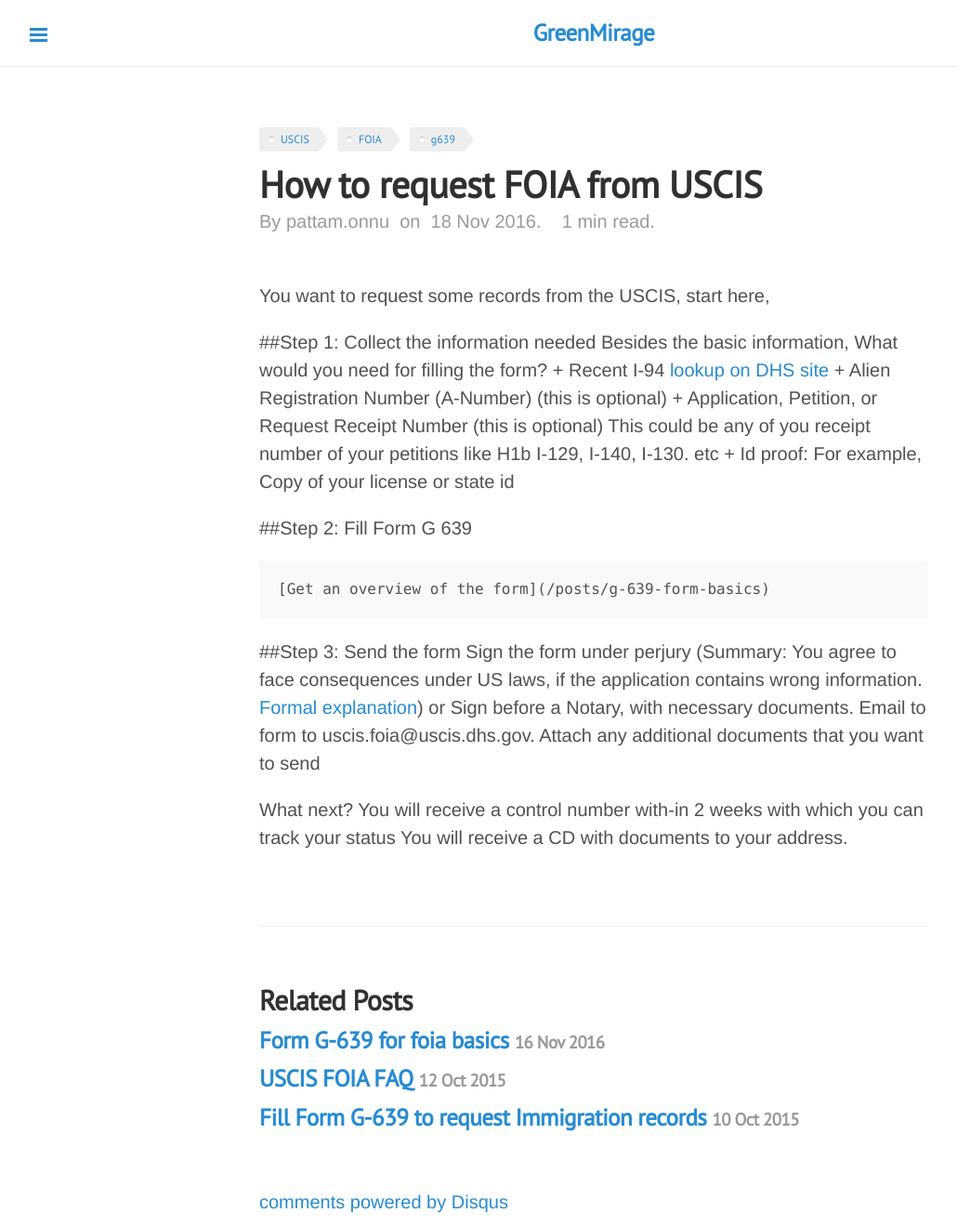
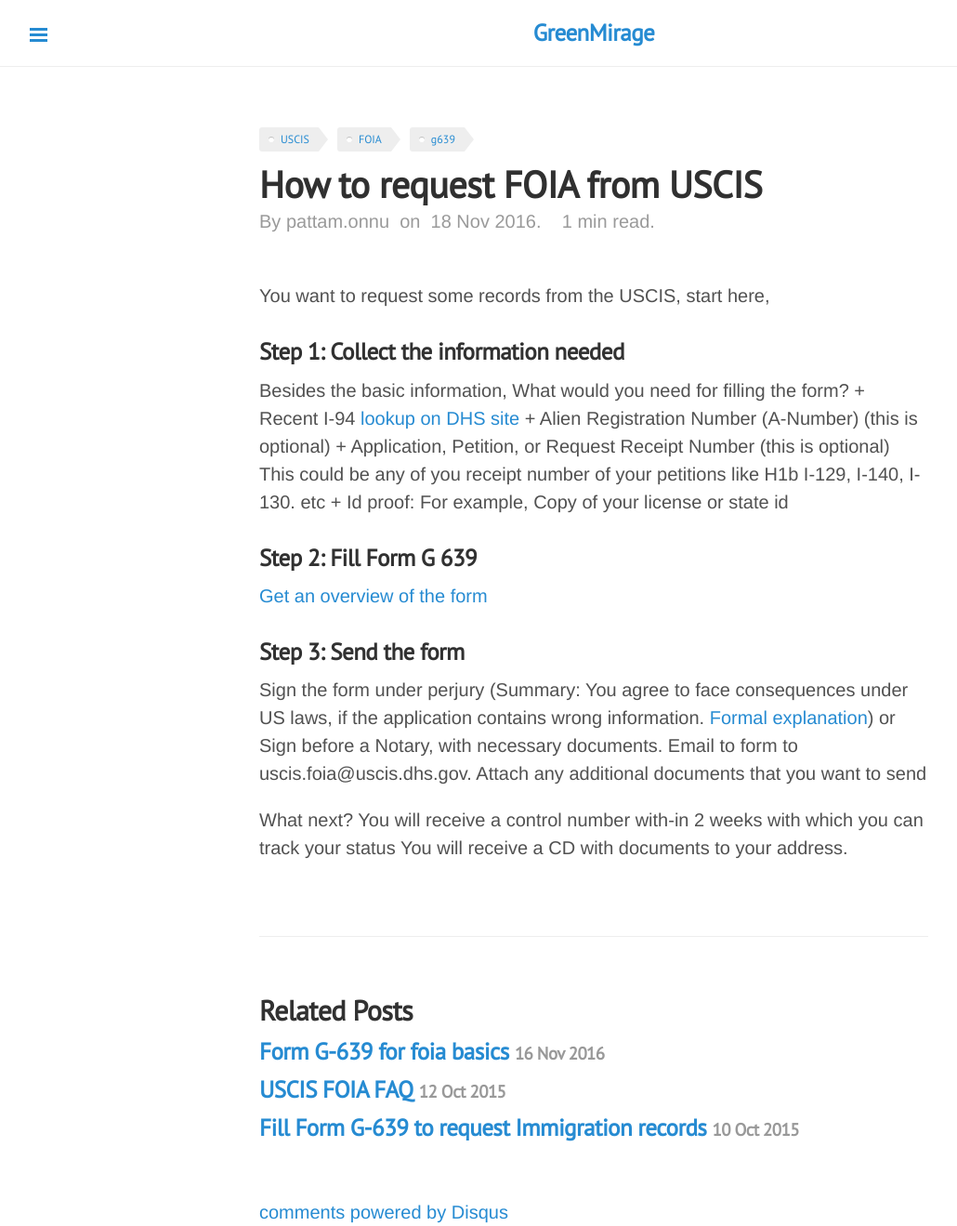
Before and after one commit to gitforwork2/gitforwork.github.io, a Jekyll site: the page built from _posts/2016-11-18-how-to-request-FOIA-from-USCIS.md, in a window 1280 px wide. Shown: the whole page at 93% size, without its empty margins (1-1031 px from the left). Built offline with Jekyll 4.4.1, drawn with Linux system fonts in a browser that asks for light colours; comment, search, counter and statistics services are not loaded.

Commit message:
post refactor

```diff
--- a/_posts/2016-11-18-how-to-request-FOIA-from-USCIS.md
+++ b/_posts/2016-11-18-how-to-request-FOIA-from-USCIS.md
@@ -8,7 +8,7 @@
 ---
 You want to request some records from the USCIS, start here,
 
-##Step 1: Collect the information needed
+### Step 1: Collect the information needed
 Besides the basic information, What would you need for filling the form?
 	+ Recent I-94
 		[lookup on DHS site](https://i94.cbp.dhs.gov/I94/#/recent-search)
@@ -18,13 +18,11 @@
 	+ Id proof: For example, Copy of your license or state id
 
 
-##Step 2: Fill Form G 639
+### Step 2: Fill Form G 639
+  [Get an overview of the form](/posts/g-639-form-basics)
 
-	[Get an overview of the form](/posts/g-639-form-basics)
-
-
-##Step 3: Send the form
-	Sign the form under perjury (Summary: You agree to face consequences under US laws, if the application contains wrong information. [Formal explanation](https://www.uscis.gov/tools/glossary/declaration-under-penalty-perjury))
+### Step 3: Send the form
+  Sign the form under perjury (Summary: You agree to face consequences under US laws, if the application contains wrong information. [Formal explanation](https://www.uscis.gov/tools/glossary/declaration-under-penalty-perjury))
 	or Sign before a Notary, with necessary documents.
 	Email to form to uscis.foia@uscis.dhs.gov. Attach any additional documents that you want to send
 
```
